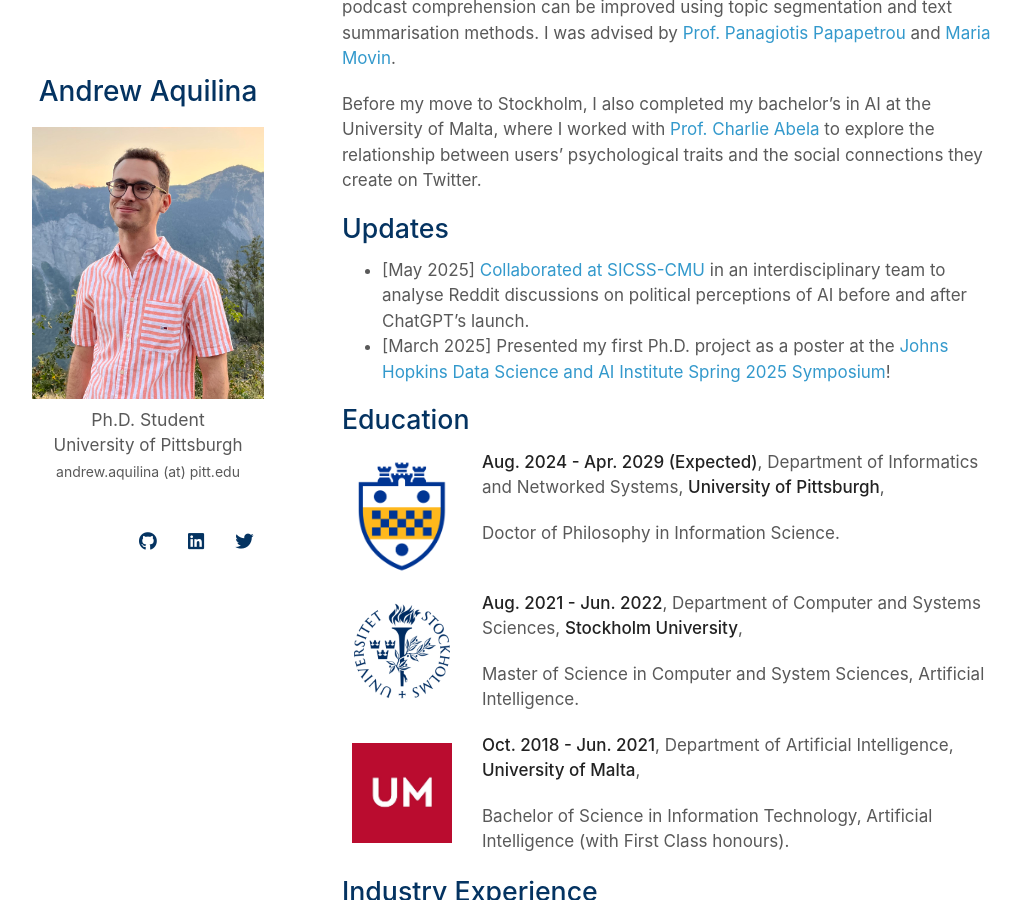
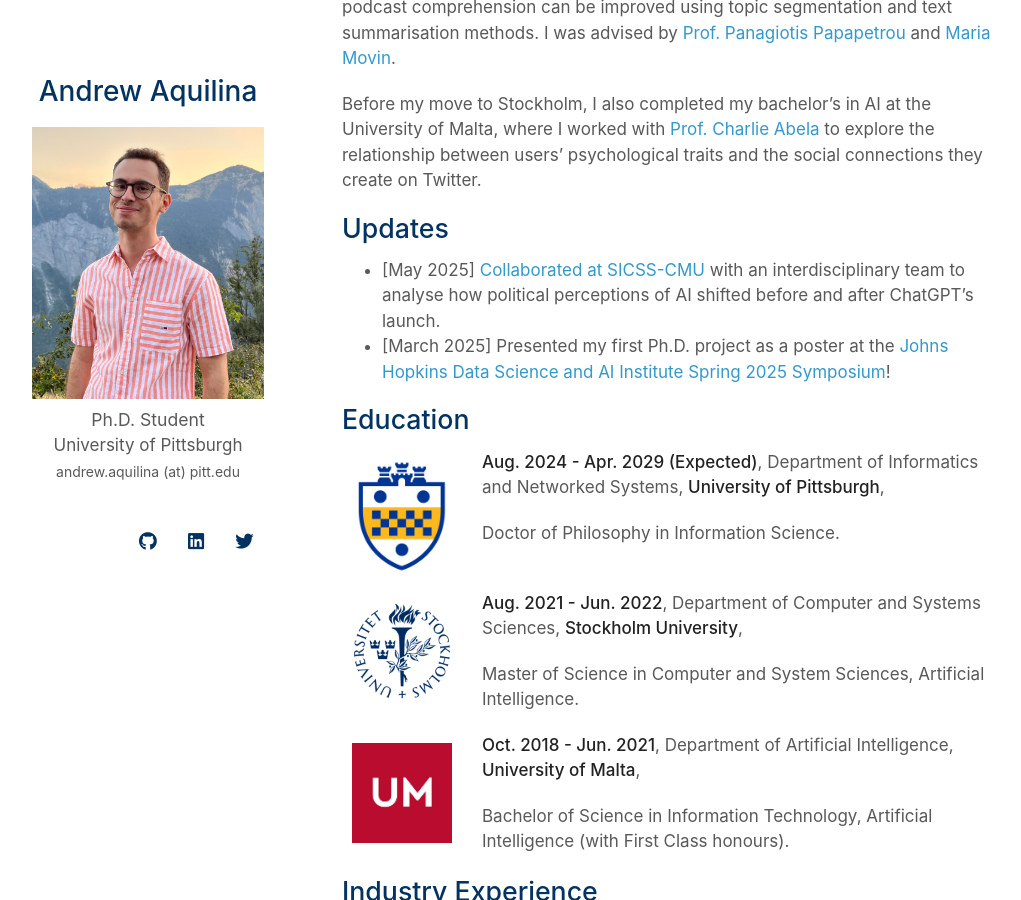
Before and after one commit to andaqu/andaqu.github.io, a Jekyll site: the page built from index.md, in a window 1280 px wide and 900 px high, scrolled down 376 px. Shown: the whole window, without its empty margins (128-1149 px from the left). Built offline with Jekyll 4.4.1, drawn with Linux system fonts in a browser that asks for light colours; nearby versions of some CDN libraries; a style sheet for code colours, icons or effects is not loaded.

Commit message:
Update index.md

```diff
--- a/index.md
+++ b/index.md
@@ -12,7 +12,7 @@ Before my move to Stockholm, I also completed my bachelor’s in AI at the Unive
 
 ## Updates
 
-* [May 2025] [Collaborated at SICSS-CMU](https://sicss.io/2025/cmu/people#:~:text=less%20impactful%20efforts.-,Andrew%20Aquilina,-Andrew%20Aquilina%20is) in an interdisciplinary team to analyse Reddit discussions on political perceptions of AI before and after ChatGPT's launch.
+* [May 2025] [Collaborated at SICSS-CMU](https://sicss.io/2025/cmu/people#:~:text=less%20impactful%20efforts.-,Andrew%20Aquilina,-Andrew%20Aquilina%20is) with an interdisciplinary team to analyse how political perceptions of AI shifted before and after ChatGPT's launch.
 * [March 2025] Presented my first Ph.D. project as a poster at the [Johns Hopkins Data Science and AI Institute Spring 2025 Symposium](https://ai.jhu.edu/event/spring-2025-symposium/)!
 
 ## Education
```
